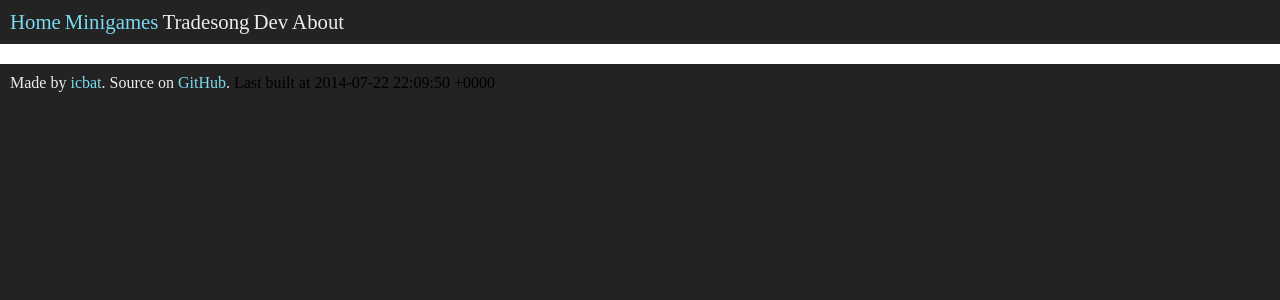
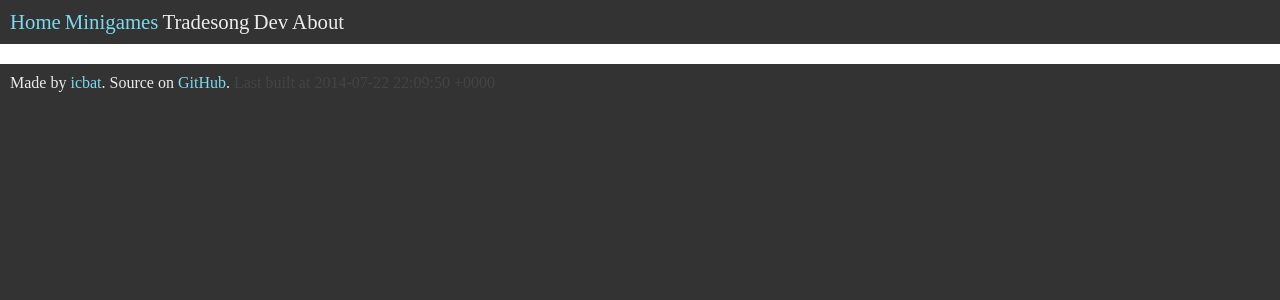
Before and after one commit to icbat/icbat.github.io, a Jekyll site: the page built from minigames/index.md, in a window 1280 px wide. Shown: the top 300 px of the page. Built offline with Jekyll 4.4.1, drawn with Linux system fonts in a browser that asks for light colours.

Commit message:
Nitpicking about colors while it renders

```diff
--- a/stylesheets/stylesheet.css
+++ b/stylesheets/stylesheet.css
@@ -1,4 +1,4 @@
-body {background-color: #232323; color: #ececec}
+body {background-color: #333; color: #ececec}
 body, header ul {margin: 0; padding: 0;}
 header ul li, header ul {display: inline}
 header ul li {font-size: 1.3em}
@@ -6,5 +6,6 @@
 a, a:visited {color: #7cdaee; text-decoration: none}
 .content a, .content a:visited {color: #ff850a}
 .content {background-color:#fff; }
-.content, .timestamp {color: #000}
+.content{color: #000}
+.timestamp {color: #444;}
 .postHeader {font-weight: bold; }
```
